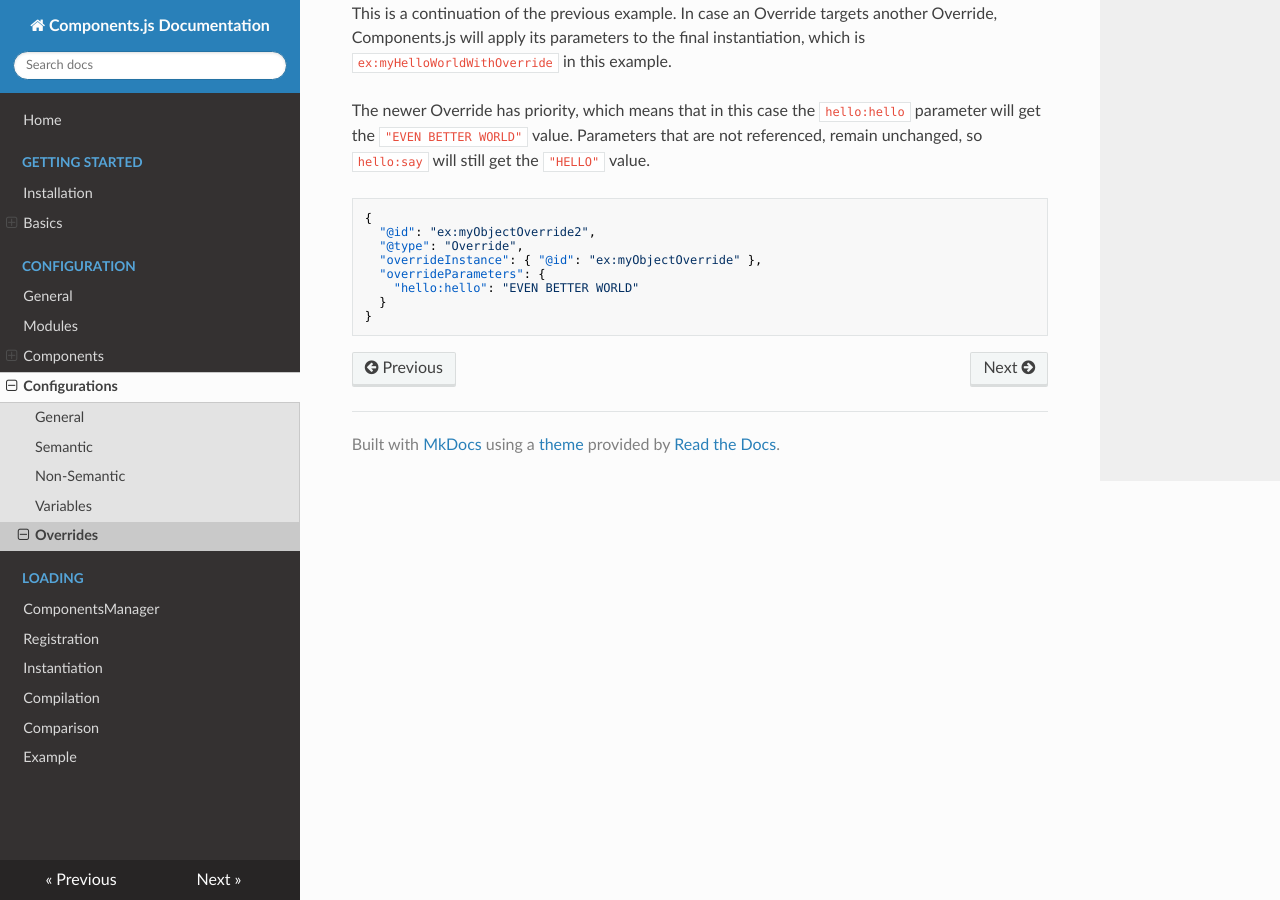
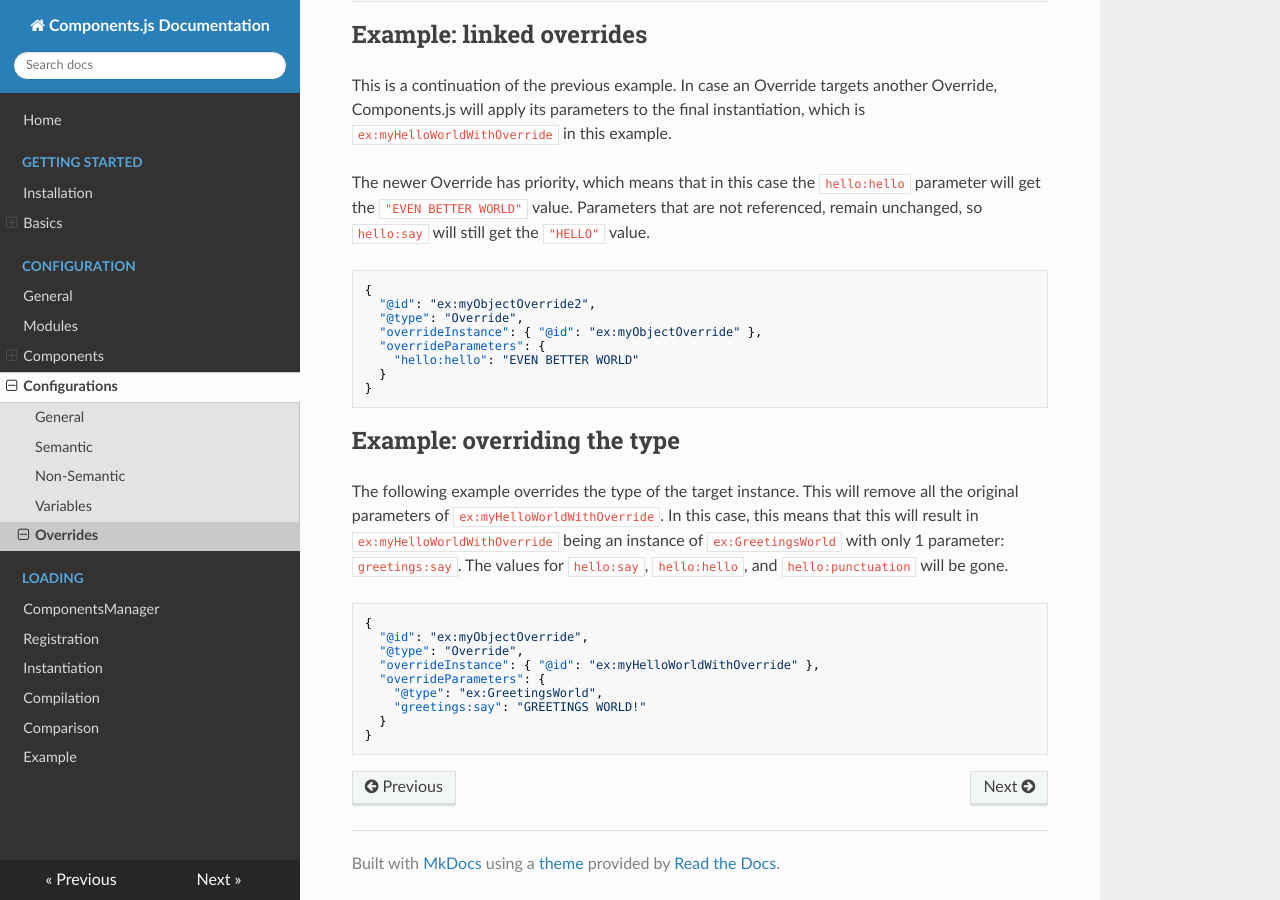
Before and after one commit to LinkedSoftwareDependencies/Documentation-Components.js, an MkDocs documentation site: the page built from docs/configuration/configurations/overrides.md, in a window 1280 px wide and 900 px high, scrolled down 1193 px. Built offline with MkDocs 1.6.1, drawn with Linux system fonts in a browser that asks for light colours; nearby versions of some CDN libraries; old or Windows-style settings are respelled for this version of MkDocs; some of the changed text lies outside the part shown.

Commit message:
Document overriding types

````diff
--- a/docs/configuration/configurations/overrides.md
+++ b/docs/configuration/configurations/overrides.md
@@ -2,6 +2,9 @@ Overrides can be used to update the values found in the configuration.
 
 This can be useful if you import a configuration in which you want to make minor changes
 but don't want to edit the original configuration.
+
+In case you override the type of the target instance,
+all of its original parameter values will be removed as they would no longer be consistent with the new type.
 
 ## Types
 
@@ -69,3 +72,23 @@ Parameters that are not referenced, remain unchanged, so `hello:say` will still
   }
 }
 ```
+
+## Example: overriding the type
+
+The following example overrides the type of the target instance.
+This will remove all the original parameters of `ex:myHelloWorldWithOverride`.
+In this case, this means that this will result in `ex:myHelloWorldWithOverride`
+being an instance of `ex:GreetingsWorld` with only 1 parameter: `greetings:say`.
+The values for `hello:say`, `hello:hello`, and `hello:punctuation` will be gone.
+
+```json
+{
+  "@id": "ex:myObjectOverride",
+  "@type": "Override",
+  "overrideInstance": { "@id": "ex:myHelloWorldWithOverride" },
+  "overrideParameters": {
+    "@type": "ex:GreetingsWorld",
+    "greetings:say": "GREETINGS WORLD!"
+  }
+}
+```
````
